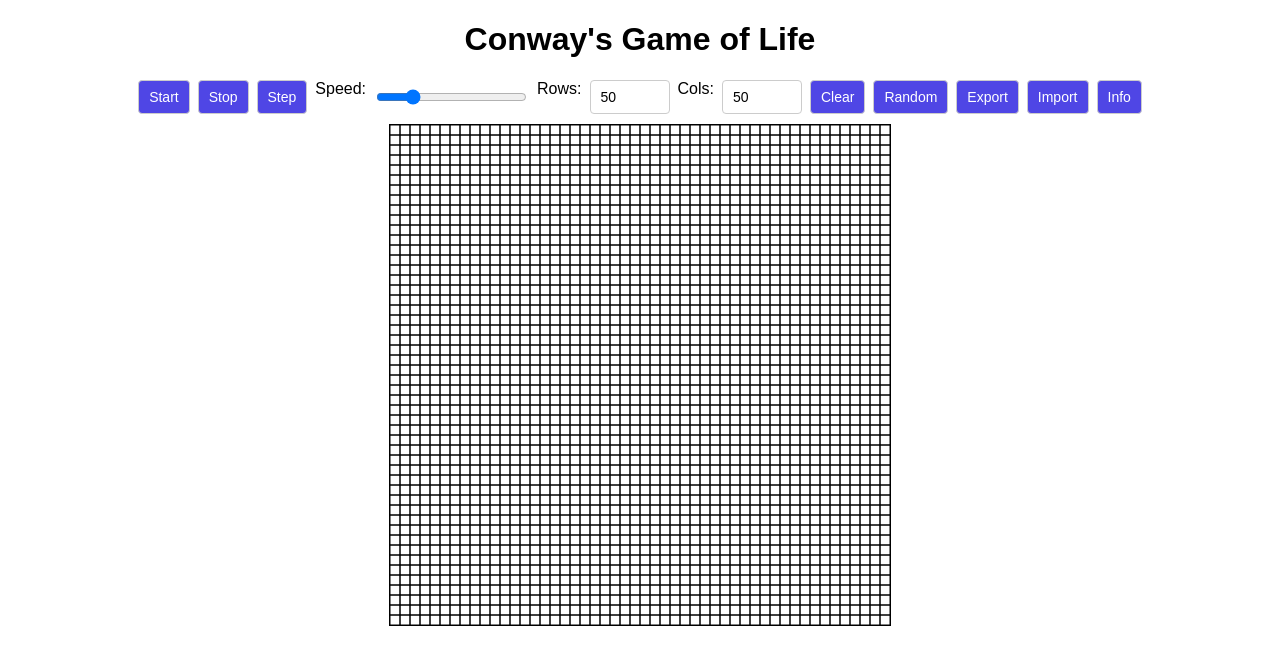
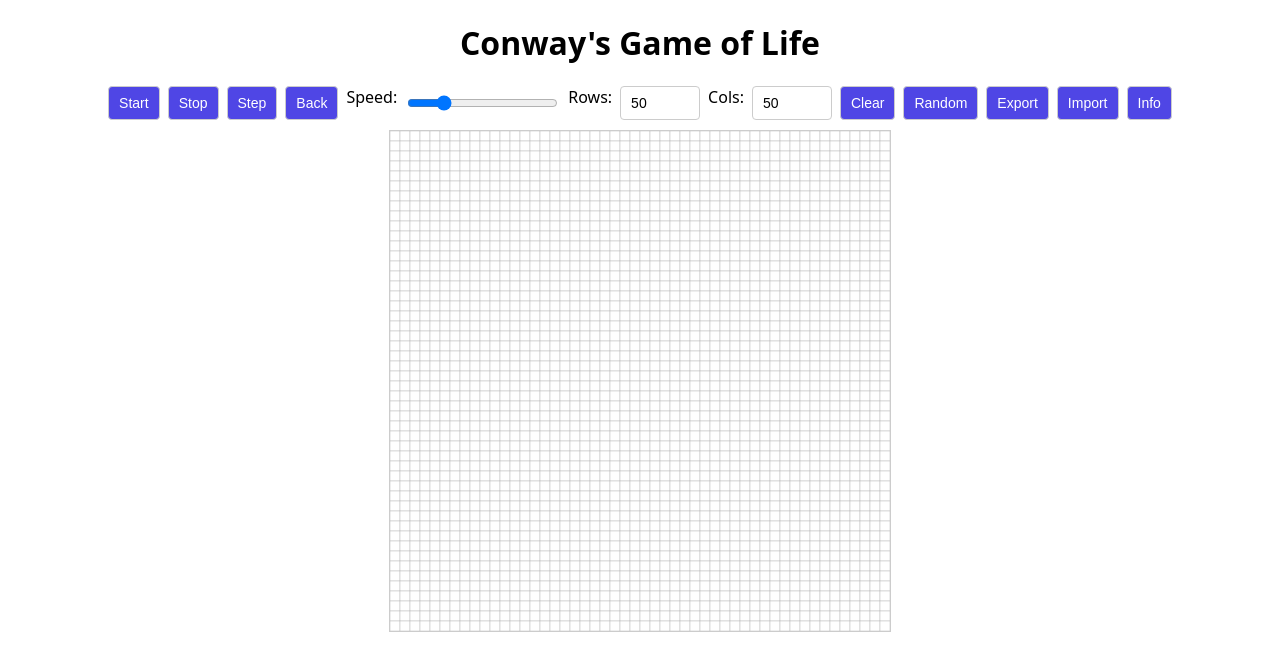
Before and after one commit to CalibtOS/asdf, a plain HTML site: page index.html in a window 1280 px wide. Both pictures are taken after a click on the button "Start". Drawn offline with Linux system fonts and the light colour scheme.

Commit message:
Add step-back feature and color-coded cells

```diff
--- a/index.html
+++ b/index.html
@@ -12,6 +12,7 @@
         <button id="start">Start</button>
         <button id="stop">Stop</button>
         <button id="step">Step</button>
+        <button id="back" disabled>Back</button>
         <label for="speed">Speed:</label>
         <input type="range" id="speed" min="50" max="1000" step="50" value="200">
         <label for="rows">Rows:</label>
--- a/script.js
+++ b/script.js
@@ -1,77 +1,154 @@
+class Game {
+    constructor(rows, cols) {
+        this.rows = rows;
+        this.cols = cols;
+        this.board = this.createBoard(rows, cols);
+        this.lastBoard = null;
+        this.futureBoard = this.createBoard(rows, cols);
+    }
+
+    createBoard(r = this.rows, c = this.cols) {
+        const arr = new Array(r);
+        for (let i = 0; i < r; i++) {
+            arr[i] = new Array(c).fill(0);
+        }
+        return arr;
+    }
+
+    cloneBoard(board) {
+        return board.map(row => row.slice());
+    }
+
+    computeNext(base) {
+        const next = this.createBoard();
+        for (let y = 0; y < this.rows; y++) {
+            for (let x = 0; x < this.cols; x++) {
+                let neighbors = 0;
+                for (let j = -1; j <= 1; j++) {
+                    for (let i = -1; i <= 1; i++) {
+                        if (i === 0 && j === 0) continue;
+                        const ny = y + j;
+                        const nx = x + i;
+                        if (ny >= 0 && ny < this.rows && nx >= 0 && nx < this.cols) {
+                            neighbors += base[ny][nx];
+                        }
+                    }
+                }
+                next[y][x] = base[y][x];
+                if (base[y][x]) {
+                    if (neighbors < 2 || neighbors > 3) next[y][x] = 0;
+                } else {
+                    if (neighbors === 3) next[y][x] = 1;
+                }
+            }
+        }
+        return next;
+    }
+
+    step() {
+        this.lastBoard = this.cloneBoard(this.board);
+        this.board = this.computeNext(this.board);
+        this.futureBoard = this.computeNext(this.board);
+    }
+
+    back() {
+        if (!this.lastBoard) return false;
+        this.board = this.lastBoard;
+        this.lastBoard = null;
+        this.futureBoard = this.computeNext(this.board);
+        return true;
+    }
+
+    clear() {
+        this.board = this.createBoard();
+        this.futureBoard = this.createBoard();
+        this.lastBoard = null;
+    }
+
+    randomize() {
+        for (let y = 0; y < this.rows; y++) {
+            for (let x = 0; x < this.cols; x++) {
+                this.board[y][x] = Math.random() > 0.8 ? 1 : 0;
+            }
+        }
+        this.futureBoard = this.computeNext(this.board);
+    }
+}
+
 const canvas = document.getElementById('board');
 const ctx = canvas.getContext('2d');
+ctx.imageSmoothingEnabled = false;
+
 const overlay = document.getElementById('overlay');
 const closeBtn = document.getElementById('close');
-let rows = 50;
-let cols = 50;
-let cellSize = canvas.width / cols;
-let board = createBoard();
-let nextBoard = createBoard();
+const backBtn = document.getElementById('back');
+
+let interval = 200;
 let timer = null;
-let interval = 200; // ms per generation
+let game = new Game(50, 50);
+let cellSize = canvas.width / game.cols;
 
-function initBoard() {
-    rows = Number(document.getElementById('rows').value);
-    cols = Number(document.getElementById('cols').value);
+function resizeCanvas() {
     canvas.width = canvas.clientWidth;
     canvas.height = canvas.clientWidth;
-    cellSize = canvas.width / cols;
-    board = createBoard();
-    nextBoard = createBoard();
-    drawBoard();
-}
-
-function createBoard() {
-    const arr = new Array(rows);
-    for (let i = 0; i < rows; i++) {
-        arr[i] = new Array(cols).fill(0);
-    }
-    return arr;
+    cellSize = canvas.width / game.cols;
 }
 
 function drawBoard() {
     ctx.clearRect(0, 0, canvas.width, canvas.height);
-    for (let y = 0; y < rows; y++) {
-        for (let x = 0; x < cols; x++) {
-            if (board[y][x]) {
-                ctx.fillRect(x * cellSize, y * cellSize, cellSize, cellSize);
+    for (let y = 0; y < game.rows; y++) {
+        for (let x = 0; x < game.cols; x++) {
+            let color = '#fff';
+            const current = game.board[y][x];
+            const previous = game.lastBoard ? game.lastBoard[y][x] : 0;
+            const next = game.futureBoard[y][x];
+            if (current) {
+                if (!previous) {
+                    color = 'blue'; // newly born
+                } else if (next === 0) {
+                    color = 'red'; // about to die
+                } else {
+                    color = 'green'; // surviving
+                }
+            } else if (previous) {
+                color = '#555'; // corpse
             }
+            ctx.fillStyle = color;
+            ctx.fillRect(x * cellSize, y * cellSize, cellSize, cellSize);
+            ctx.strokeStyle = '#bbb';
+            ctx.lineWidth = 0.5;
             ctx.strokeRect(x * cellSize, y * cellSize, cellSize, cellSize);
         }
     }
+    backBtn.disabled = !game.lastBoard;
 }
 
-function computeNext() {
-    for (let y = 0; y < rows; y++) {
-        for (let x = 0; x < cols; x++) {
-            let neighbors = 0;
-            for (let j = -1; j <= 1; j++) {
-                for (let i = -1; i <= 1; i++) {
-                    if (i === 0 && j === 0) continue;
-                    const ny = y + j;
-                    const nx = x + i;
-                    if (ny >= 0 && ny < rows && nx >= 0 && nx < cols) {
-                        neighbors += board[ny][nx];
-                    }
-                }
-            }
-            nextBoard[y][x] = board[y][x];
-            if (board[y][x]) {
-                if (neighbors < 2 || neighbors > 3) nextBoard[y][x] = 0;
-            } else {
-                if (neighbors === 3) nextBoard[y][x] = 1;
-            }
-        }
+function initBoard() {
+    const r = Number(document.getElementById('rows').value);
+    const c = Number(document.getElementById('cols').value);
+    game = new Game(r, c);
+    resizeCanvas();
+    drawBoard();
+}
+
+function stepOnce() {
+    game.step();
+    drawBoard();
+}
+
+function backOnce() {
+    if (game.back()) {
+        drawBoard();
     }
-    [board, nextBoard] = [nextBoard, board];
 }
 
 function startGame() {
     if (!timer) {
         timer = setInterval(() => {
-            computeNext();
+            game.step();
             drawBoard();
         }, interval);
+        backBtn.disabled = true;
     }
 }
 
@@ -79,19 +156,16 @@ function stopGame() {
     if (timer) {
         clearInterval(timer);
         timer = null;
+        backBtn.disabled = !game.lastBoard;
     }
 }
 
-function stepOnce() {
-    computeNext();
-    drawBoard();
-}
-
-canvas.addEventListener('click', (e) => {
+canvas.addEventListener('click', e => {
     const rect = canvas.getBoundingClientRect();
     const x = Math.floor((e.clientX - rect.left) / cellSize);
     const y = Math.floor((e.clientY - rect.top) / cellSize);
-    board[y][x] = board[y][x] ? 0 : 1;
+    game.board[y][x] = game.board[y][x] ? 0 : 1;
+    game.futureBoard = game.computeNext(game.board);
     drawBoard();
 });
 
@@ -101,25 +175,21 @@ document.getElementById('cols').addEventListener('change', initBoard);
 document.getElementById('start').addEventListener('click', startGame);
 document.getElementById('stop').addEventListener('click', stopGame);
 document.getElementById('step').addEventListener('click', stepOnce);
+backBtn.addEventListener('click', backOnce);
 
 document.getElementById('clear').addEventListener('click', () => {
     stopGame();
-    board = createBoard();
-    nextBoard = createBoard();
+    game.clear();
     drawBoard();
 });
 
 document.getElementById('random').addEventListener('click', () => {
-    for (let y = 0; y < rows; y++) {
-        for (let x = 0; x < cols; x++) {
-            board[y][x] = Math.random() > 0.8 ? 1 : 0;
-        }
-    }
+    game.randomize();
     drawBoard();
 });
 
 document.getElementById('export').addEventListener('click', () => {
-    const data = JSON.stringify({ rows, cols, board });
+    const data = JSON.stringify({ rows: game.rows, cols: game.cols, board: game.board });
     const blob = new Blob([data], { type: 'application/json' });
     const url = URL.createObjectURL(blob);
     const a = document.createElement('a');
@@ -133,7 +203,7 @@ document.getElementById('import').addEventListener('click', () => {
     document.getElementById('fileInput').click();
 });
 
-document.getElementById('fileInput').addEventListener('change', (e) => {
+document.getElementById('fileInput').addEventListener('change', e => {
     const file = e.target.files[0];
     if (!file) return;
     const reader = new FileReader();
@@ -142,12 +212,10 @@ document.getElementById('fileInput').addEventListener('change', (e) => {
             const data = JSON.parse(reader.result);
             document.getElementById('rows').value = data.rows;
             document.getElementById('cols').value = data.cols;
-            initBoard();
-            for (let y = 0; y < Math.min(rows, data.rows); y++) {
-                for (let x = 0; x < Math.min(cols, data.cols); x++) {
-                    board[y][x] = data.board[y][x];
-                }
-            }
+            game = new Game(data.rows, data.cols);
+            game.board = data.board;
+            game.futureBoard = game.computeNext(game.board);
+            resizeCanvas();
             drawBoard();
         } catch (err) {
             alert('Invalid file');
@@ -164,13 +232,13 @@ closeBtn.addEventListener('click', () => {
     overlay.classList.add('hidden');
 });
 
-overlay.addEventListener('click', (e) => {
+overlay.addEventListener('click', e => {
     if (e.target === overlay) {
         overlay.classList.add('hidden');
     }
 });
 
-document.getElementById('speed').addEventListener('input', (e) => {
+document.getElementById('speed').addEventListener('input', e => {
     interval = Number(e.target.value);
     if (timer) {
         stopGame();
@@ -178,4 +246,9 @@ document.getElementById('speed').addEventListener('input', (e) => {
     }
 });
 
+window.addEventListener('resize', () => {
+    resizeCanvas();
+    drawBoard();
+});
+
 initBoard();
--- a/style.css
+++ b/style.css
@@ -3,7 +3,7 @@
 }
 
 body {
-    font-family: Arial, sans-serif;
+    font-family: system-ui, sans-serif;
     margin: 0;
     padding: 0;
     display: flex;
@@ -17,6 +17,16 @@ body {
     gap: 8px;
     justify-content: center;
     margin-bottom: 10px;
+}
+
+@media (max-width: 600px) {
+    #controls {
+        flex-direction: column;
+        align-items: stretch;
+    }
+    #controls > * {
+        flex: 1 1 auto;
+    }
 }
 
 button,
@@ -39,10 +49,9 @@ button:hover {
 }
 
 #board {
-    border: 1px solid #000;
-    width: 100%;
-    max-width: 500px;
-    height: auto;
+    border: 1px solid #ccc;
+    width: min(90vmin, 500px);
+    height: min(90vmin, 500px);
     aspect-ratio: 1;
 }
 
```
Also changed, not shown: 1 other file.
